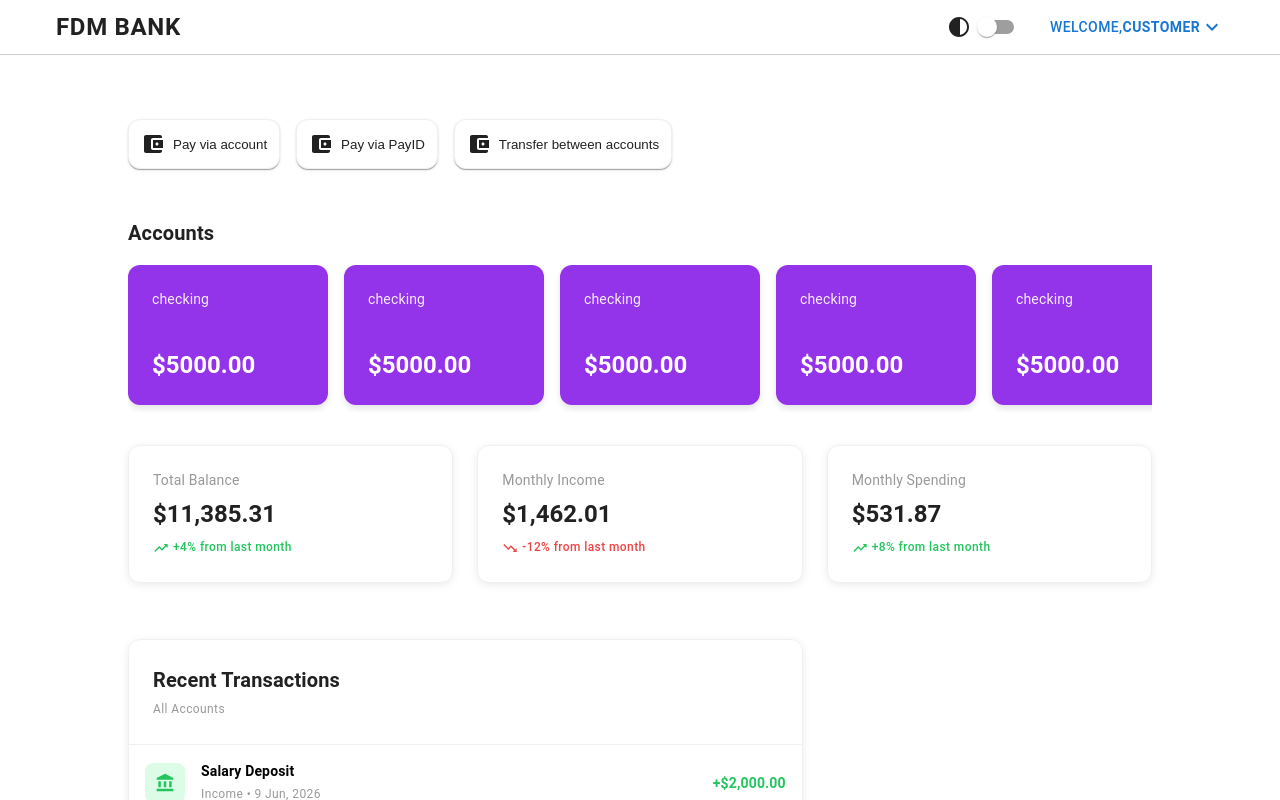
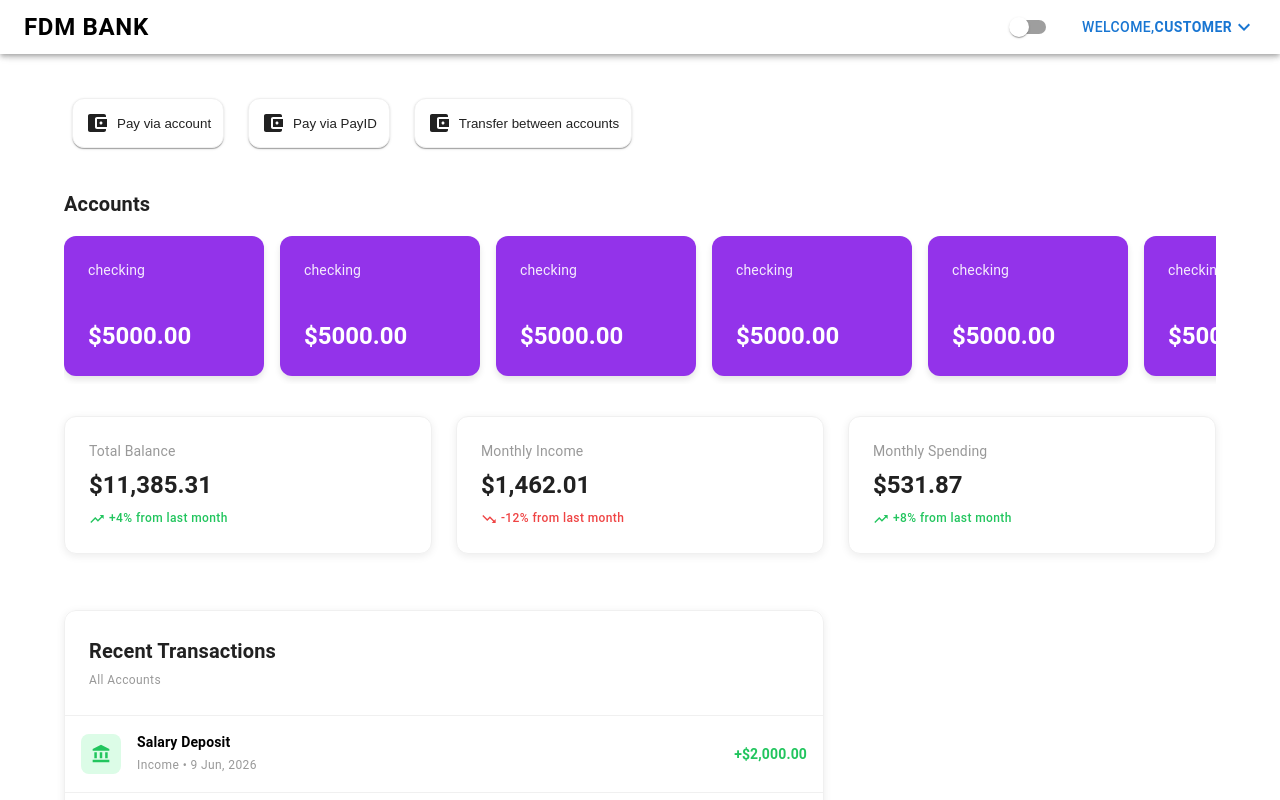
Before and after one commit to andyfdm/big_bank_theory, a React (Create React App) app in the folder frontend/: page /dashboard in a window 1280 px wide. Shown: the top 800 px of the page. Built offline with nearby package versions, Linux system fonts and the light colour scheme.

Commit message:
removed unrequired css styling

```diff
--- a/frontend/src/App.js
+++ b/frontend/src/App.js
@@ -105,7 +105,7 @@ function App() {
       <ThemeProvider theme={lightTheme}>
         <CssBaseline />
         <HeaderBar />
-        <main>
+        <main style={{marginTop: 50}}>
           <Routes>
             <Route path="/" element={<Login />} />
             <Route path="/login" element={<Login />} />
--- a/frontend/src/components/headerBar.css
+++ /dev/null
@@ -1,6 +0,0 @@
-.header-bar {
-    display: flex;
-    justify-content: space-between;
-    padding: 0rem 3rem;
-    border-bottom: 1px solid #ccc;
-}
--- a/frontend/src/components/headerBar.js
+++ b/frontend/src/components/headerBar.js
@@ -7,10 +7,10 @@ import FormGroup from '@mui/material/FormGroup';
 import FormControlLabel from '@mui/material/FormControlLabel';
 import Switch from '@mui/material/Switch';
 import Box from '@mui/material/Box';
-import './headerBar.css';
 import KeyboardArrowDownIcon from '@mui/icons-material/KeyboardArrowDown';
 import KeyboardArrowUpIcon from '@mui/icons-material/KeyboardArrowUp';
 import ContrastIcon from '@mui/icons-material/Contrast';
+import { AppBar } from '@mui/material';
 // import { useAuth } from '../context/AuthContext';
 
 function HeaderBar() {
@@ -46,12 +46,18 @@ function HeaderBar() {
     };
 
     return (
-        <header className="header-bar">
+        <AppBar sx={{
+                display: 'flex',
+                flexDirection: 'row',
+                justifyContent: 'space-between',
+                px: 2,
+                backgroundColor: 'white'
+            }}>
             <Button
                 onClick={handleDashboardClick}
                 sx={{
                     textDecoration: 'none',
-                    color: 'inherit',
+                    color: 'black',
                     fontSize: '24px',
                     fontWeight: 700,
                     '&:hover': { opacity: 0.8 }
@@ -85,7 +91,7 @@ function HeaderBar() {
                 <MenuItem onClick={handleProfileClick}>Profile</MenuItem>
                 <MenuItem onClick={handleLogout}>Logout</MenuItem>
             </Menu>
-        </header>
+        </AppBar>
     );
 }
 
--- a/frontend/src/components/paymentHistory.css
+++ /dev/null
@@ -1,7 +0,0 @@
-.payment-history {
-    display: flex;
-    flex-direction: row;
-    justify-content: space-between;
-    padding: 1rem 2rem;
-    border-bottom: 1px solid var(--white-border-color);
-}
--- a/frontend/src/components/paymentHistory.js
+++ b/frontend/src/components/paymentHistory.js
@@ -3,7 +3,6 @@ import AccountBalanceIcon from '@mui/icons-material/AccountBalance';
 import ShoppingCartIcon from '@mui/icons-material/ShoppingCart';
 import LocalGasStationIcon from '@mui/icons-material/LocalGasStation';
 import SendIcon from '@mui/icons-material/Send';
-import "./paymentHistory.css";
 
 const getIconAndColor = (type) => {
     const icons = {
--- a/frontend/src/components/statCard.css
+++ /dev/null
@@ -1,10 +0,0 @@
-.stat-card {
-    display: flex;
-    flex-direction: column;
-    border-radius: 8px;
-    border: 1px solid var(--white-border-color);
-    width: 20rem;
-    flex-shrink: 0;
-    padding: 1rem;
-
-}
--- a/frontend/src/components/statCard.js
+++ b/frontend/src/components/statCard.js
@@ -1,7 +1,6 @@
 import { Box, Typography } from '@mui/material';
 import TrendingUpIcon from '@mui/icons-material/TrendingUp';
 import TrendingDownIcon from '@mui/icons-material/TrendingDown';
-import "./statCard.css";
 
 function StatCard({ title = 'Total Balance', amount = '$11,385.32', change = '+4%', isPositive = true }) {
     return (
--- a/frontend/src/pages/Profile.css
+++ /dev/null
@@ -1,20 +0,0 @@
-.profile-container {
-  padding: 20px;
-}
-
-.profile-avatar {
-  display: flex;
-  justify-content: center;
-  margin-bottom: 20px;
-}
-
-.profile-card {
-  border-radius: 12px;
-  box-shadow: 0 2px 8px rgba(0, 0, 0, 0.1);
-}
-
-@media (max-width: 600px) {
-  .profile-container {
-    padding: 10px;
-  }
-}
--- a/frontend/src/pages/Profile.js
+++ b/frontend/src/pages/Profile.js
@@ -17,7 +17,6 @@ import SaveIcon from '@mui/icons-material/Save';
 import CancelIcon from '@mui/icons-material/Cancel';
 import ArrowBackIcon from '@mui/icons-material/ArrowBack';
 // import { useAuth } from '../context/AuthContext';
-import './Profile.css';
 
 function Profile() {
   // const { user, updateProfile, logout } = useAuth();
--- a/frontend/src/pages/dashboard.css
+++ /dev/null
@@ -1,64 +0,0 @@
-@import "../variables.css";
-
-.account-cards {
-    display: flex;
-    flex-wrap: nowrap;
-    gap: 1rem;
-    max-width: 80vw;
-    overflow-x: auto;
-    scrollbar-width: none;
-    padding: 1rem 2rem 1rem 0rem;
-    box-shadow: inset -20px 0 8px -8px var(--white-border-color);
-}
-
-.dashboard {
-    padding: 0rem 4rem;
-}
-
-.pay-actions {
-    display: flex;
-    flex-direction: row;
-    gap: 1rem;
-    padding: 2rem 0rem;
-}
-
-.stat-cards {
-    display: flex;
-    flex-direction: row;
-    justify-content: space-between;
-    gap: 1rem;
-    padding: 2rem 0rem;
-}
-
-.recent-transactions {
-    display: flex;
-    flex-direction: column;
-    border-radius: 8px;
-    border: 1px solid var(--white-border-color);
-    padding: 1rem 0rem;
-    margin-bottom: 2rem;
-    min-width: 65%;
-}
-
-.recent-transactions-header {
-    display: flex;
-    flex-direction: column;
-    border-bottom: 1px solid var(--white-border-color);
-    padding: 0rem 2rem 1rem 2rem;
-}
-
-.security-alerts {
-    display: flex;
-    flex-direction: column;
-    border-radius: 8px;
-    border: 1px solid var(--white-border-color);
-    padding: 1rem 0rem;
-    min-width: 30%;
-    margin-bottom: 2rem;
-}
-
-.dashboard-bottom {
-    display: flex;
-    flex-direction: row;
-    justify-content: space-between;
-}
--- a/frontend/src/pages/dashboard.js
+++ b/frontend/src/pages/dashboard.js
@@ -7,7 +7,6 @@ import PaymentHistory from "../components/paymentHistory";
 import AlertsComponent from "../components/AlertsComponent";
 import { useNavigate } from 'react-router-dom';
 // import { useAuth } from '../context/AuthContext';
-import './dashboard.css';
 import { useState } from 'react';
 import PayPopup from '../components/PayPopup';
 import CreateAccountPopup from '../components/CreateAccountPopup';
@@ -34,18 +33,14 @@ function Dashboard() {
     ];
 
     return (
-        <Container maxWidth="lg" sx={{ py: 4 }}>
-            <div className="dashboard">
+        <Container maxWidth="lg" sx={{ py: 4, px: 30 }}>
             {/* Pay Actions */}
-                <Box sx={{ mb: 2 }}>
-                    <div className="pay-actions">
+            <Grid container spacing={3} sx={{ mb: 5, gap: 3, ml: 1, mt: 2 }}>
                 <PayCard name="Pay via account" icon="bsb" onClick={() => setPayPopupOpen(true)}/>
-
                 <PayCard name="Pay via PayID" icon="bsb" onClick={() => setPayPopupOpen(true)}/>
                 <PayCard name="Transfer between accounts" icon="bsb" onClick={() => setPayPopupOpen(true)}/>
-                    </div>
+            </Grid>
             <PayPopup open={payPopupOpen} onClose={() => setPayPopupOpen(false)} />
-                </Box>
 
             {/* Accounts Section */}
             <Box sx={{ mb: 4 }}>
@@ -116,7 +111,6 @@ function Dashboard() {
                     <AlertsComponent />
                 </Grid>
             </Grid>
-            </div>
         </Container>
     );
 }
```
Lines whose indentation alone changed are shown as unchanged.
